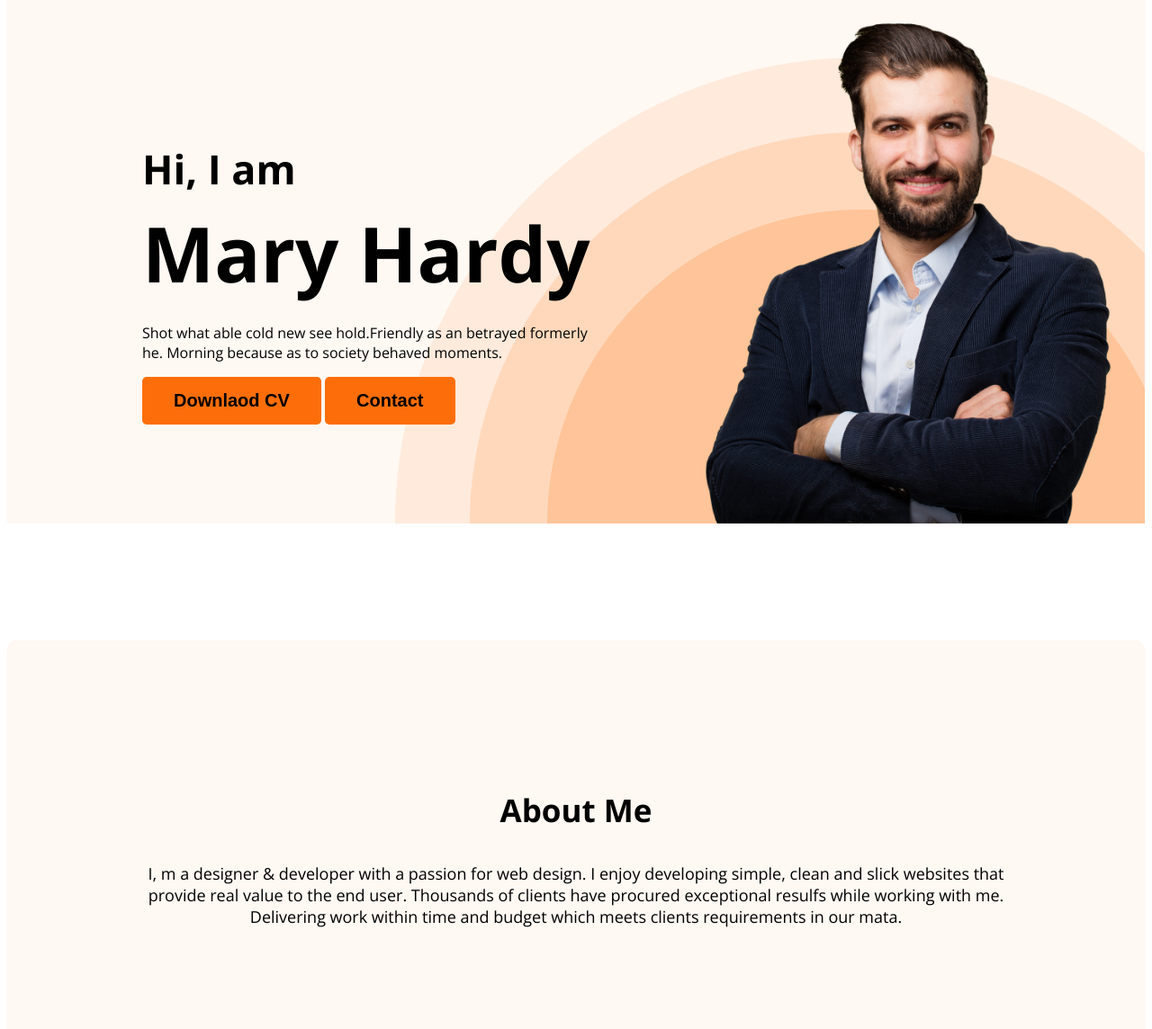
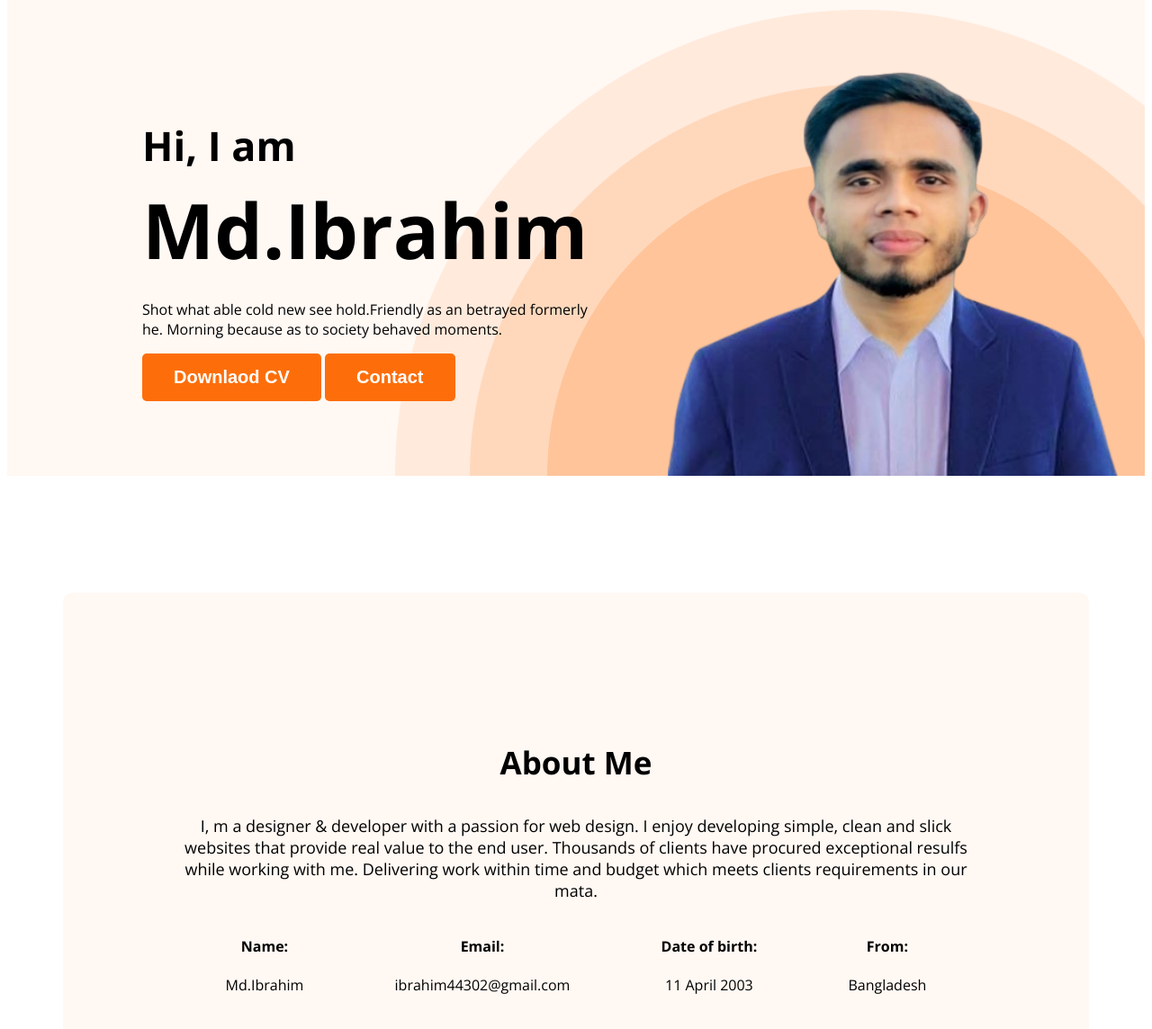
Before and after one commit to ibrahim44302/my-cv, a plain HTML site: page index.html in a window 1280 px wide. Shown: the part 220-1364 px from the top of the page at 90% size. Drawn offline with nearby package versions, Linux system fonts and the light colour scheme.

Commit message:
added information

```diff
--- a/index.html
+++ b/index.html
@@ -1,18 +1,20 @@
 <!DOCTYPE html>
 <html lang="en">
+
 <head>
     <meta charset="UTF-8">
     <meta name="viewport" content="width=device-width, initial-scale=1.0">
     <title>Web Developer portfolio</title>
     <link rel="preconnect" href="https://fonts.googleapis.com">
-<link rel="preconnect" href="https://fonts.gstatic.com" crossorigin>
-<link href="https://fonts.googleapis.com/css2?family=Open+Sans:wght@400;700;800&display=swap" rel="stylesheet">
+    <link rel="preconnect" href="https://fonts.gstatic.com" crossorigin>
+    <link href="https://fonts.googleapis.com/css2?family=Open+Sans:wght@400;700;800&display=swap" rel="stylesheet">
     <link rel="stylesheet" href="styles/portfolio.css">
 </head>
+
 <body>
     <header class="header">
         <nav>
-            <h3 class="nav-title">Ma<span class="text-primary">r</span>y</h3>
+            <h3 class="nav-title">Ib<span class="text-primary">ar</span>him</h3>
             <ul>
                 <li><a href="">Portfolio</a></li>
                 <li><a href="">Blog</a></li>
@@ -21,16 +23,17 @@
         </nav>
         <div class="banner">
             <div class="banner-content">
-                <h3 class="banner-greeting">Hi, I  am</h3>
-                <h1 class="banner-title">Mary Hardy</h1>
+                <h3 class="banner-greeting">Hi, I am</h3>
+                <h1 class="banner-title">Md.Ibrahim</h1>
                 <p class="banner-description">
-                    Shot what able cold new see hold.Friendly as an betrayed formerly he. Morning because as to society behaved moments.
+                    Shot what able cold new see hold.Friendly as an betrayed formerly he. Morning because as to society
+                    behaved moments.
                 </p>
                 <button class="btn-primary">Downlaod CV</button>
                 <button class="btn-primary">Contact</button>
 
             </div>
-            <img class="profile-pic" src="images/hardy.png" alt="">
+            <img class="profile-pic" src="images/ibrahim.png" alt="">
 
         </div>
 
@@ -38,15 +41,35 @@
     <main>
         <section class="about">
             <h3 class="section-title">About Me</h3>
-            <p class="section-description">I, m a designer & developer with a passion for web design. I enjoy developing simple, clean and slick websites that provide real value to the end user. Thousands of clients have procured exceptional resulfs while working with me. Delivering work within time and budget which meets clients requirements in our mata.
+            <p class="section-description">I, m a designer & developer with a passion for web design. I enjoy developing
+                simple, clean and slick websites that provide real value to the end user. Thousands of clients have
+                procured exceptional resulfs while working with me. Delivering work within time and budget which meets
+                clients requirements in our mata.
+            </p>
+            <div class="about-info-container">
+              <div class="about-info">
+                <h4 class="info-title">Name:</h4>
+                <p class="info-description">Md.Ibrahim</p>
+              </div>
+              <div class="about-info">
+                <h4 class="info-title">Email:</h4>
+                <p class="info-description">ibrahim44302@gmail.com</p>
+              </div>
+              <div class="about-info">
+                <h4 class="info-title">Date of birth:</h4>
+                <p class="info-description">11 April 2003</p>
+              </div>
+              <div class="about-info">
+                <h4 class="info-title">From:</h4>
+                <p class="info-description">Bangladesh</p>
+              </div>
 
-            </p>
-
+            </div>
         </section>
-
-    </main>
+        <main>
     <footer>
 
     </footer>
 </body>
+
 </html>
--- a/styles/portfolio.css
+++ b/styles/portfolio.css
@@ -40,7 +40,7 @@ nav a {
     border-radius: 5px;
     background: #FD6E0A;
     border: 0;
-    color: #FFF);
+    color: #FFF;
     font-size: 20px;
     font-weight: 700;
     padding: 15px 35px;
@@ -94,6 +94,11 @@ nav a {
     text-align: center;
     font-size: 18px;
 }
+/* main section styles */
+main{
+    max-width: 1140px;
+    margin: 0 auto;
+}
 
 /* about section styles */
 .about {
@@ -102,3 +107,10 @@ nav a {
     background: #FFF8F3;
     margin: 130px 0;
 }
+.about-info-container{
+    display: flex;
+    justify-content: space-around;
+}
+.about-info{
+    text-align: center;
+}
```
Also changed, not shown: images/ibrahim.png (added).
